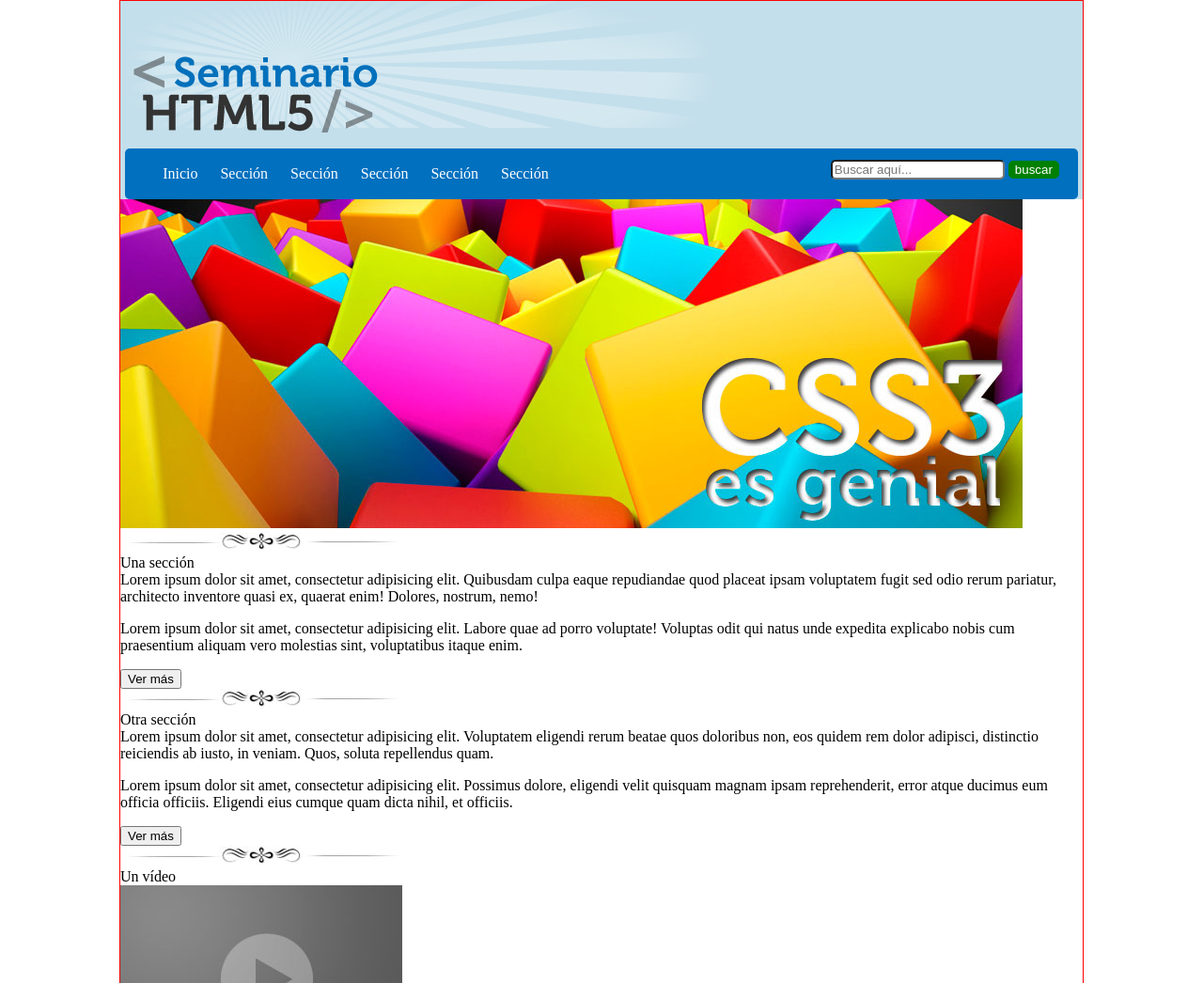
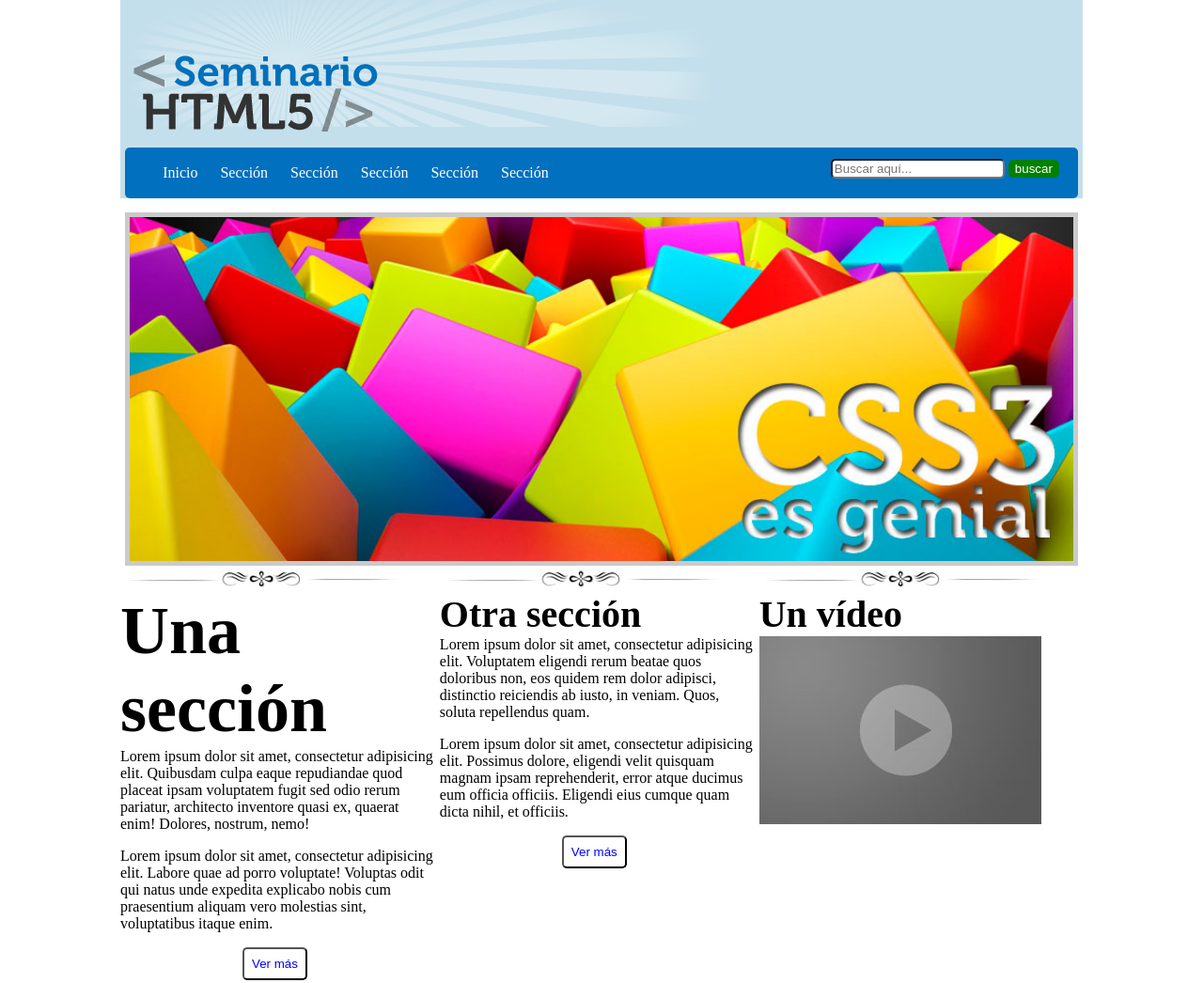
Before and after one commit to martileos/pw219311server, a plain HTML site: page practica01css/index.html in a window 1280 px wide. Shown: the top 1046 px of the page at 94% size. Drawn offline with Linux system fonts and the light colour scheme.

Commit message:
Practica01 - terminada

```diff
--- a/practica01css/css/estilos.css
+++ b/practica01css/css/estilos.css
@@ -1,5 +1,6 @@
 body{
-	border: 1px solid red;
+	/*border: 1px solid red;*/
+	font-size: 16px; /*1em*/
 	margin: 0px auto;
 	max-width: 1024px;
 }
@@ -33,6 +34,39 @@ header nav ul li{
 	display: inline-block;
 	margin-right: 20px;
 }
+#seccion01{
+	/*border: 1px solid red;*/
+	margin-top: 15px;
+}
+#seccion01 article{
+	/*border: 1px solid blue;*/
+	text-align: center;
+}
+#seccion01 article img{
+	border: 5px solid rgba(150,150,150,0.5);
+	width: 98%;
+}
+#seccion02 article{
+	display: inline-block;
+	vertical-align: top;
+	width: 32.8%;
+}
+#seccion02 article input[type="submit"]{
+	background: white;
+	border-radius: 5px;
+	color: blue;
+	margin-left: 130px;
+	padding: 8px;
+}
 #logo{
 	margin-top: -150px;
 }
+.otraSeccion{
+	font-size: 2.5em;
+}
+.unaSeccion{
+	font-size: 4.5em;
+}
+.nito{
+	font-weight: bold;
+}
```
